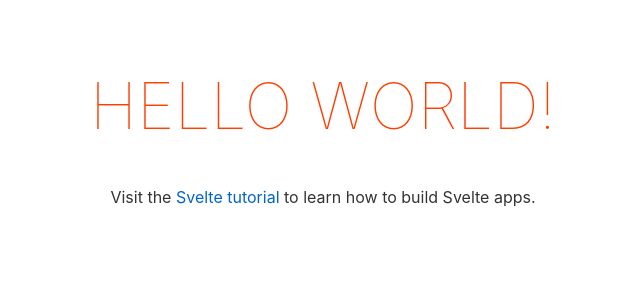
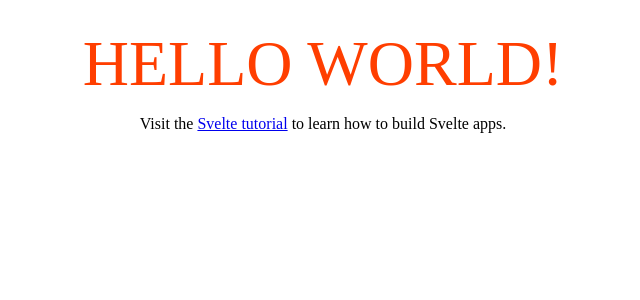
Before and after one commit to LBlend/normantle-frontend, a Svelte app: page / in a window 1280 px wide. Shown: the top 300 px of the page, without its empty margins (317-957 px from the left). Built offline with nearby package versions, Linux system fonts and the light colour scheme.

Commit message:
add css reset code

```diff
--- a/public/global.css
+++ b/public/global.css
@@ -1,53 +1,68 @@
-html, body {
-	position: relative;
-	width: 100%;
-	height: 100%;
+/* ===== RESET ===== */
+
+*,
+*::before,
+*::after {
+  box-sizing: border-box;
+}
+
+body,
+h1,
+h2,
+h3,
+h4,
+p,
+figure,
+blockquote,
+dl,
+dd {
+  margin: 0;
+}
+
+ul[role="list"],
+ol[role="list"] {
+  list-style: none;
+}
+
+html:focus-within {
+  scroll-behavior: smooth;
 }
 
 body {
-	color: #333;
-	margin: 0;
-	padding: 8px;
-	box-sizing: border-box;
-	font-family: -apple-system, BlinkMacSystemFont, "Segoe UI", Roboto, Oxygen-Sans, Ubuntu, Cantarell, "Helvetica Neue", sans-serif;
+  min-height: 100vh;
+  text-rendering: optimizeSpeed;
+  line-height: 1.5;
 }
 
-a {
-	color: rgb(0,100,200);
-	text-decoration: none;
+a:not([class]) {
+  text-decoration-skip-ink: auto;
 }
 
-a:hover {
-	text-decoration: underline;
+img,
+picture {
+  max-width: 100%;
+  display: block;
 }
 
-a:visited {
-	color: rgb(0,80,160);
+input,
+button,
+textarea,
+select {
+  font: inherit;
 }
 
-label {
-	display: block;
-}
-
-input, button, select, textarea {
-	font-family: inherit;
-	font-size: inherit;
-	-webkit-padding: 0.4em 0;
-	padding: 0.4em;
-	margin: 0 0 0.5em 0;
-	box-sizing: border-box;
-	border: 1px solid #ccc;
-	border-radius: 2px;
-}
-
-input:disabled {
-	color: #ccc;
-}
-
-button {
-	color: #333;
-	background-color: #f4f4f4;
-	outline: none;
+@media (prefers-reduced-motion: reduce) {
+  html:focus-within {
+    scroll-behavior: auto;
+  }
+  *,
+  *::before,
+  *::after {
+    animation-duration: 0.01ms !important;
+    animation-iteration-count: 1 !important;
+    transition-duration: 0.01ms !important;
+    scroll-behavior: auto !important;
+  }
 }
 
 button:disabled {
```
